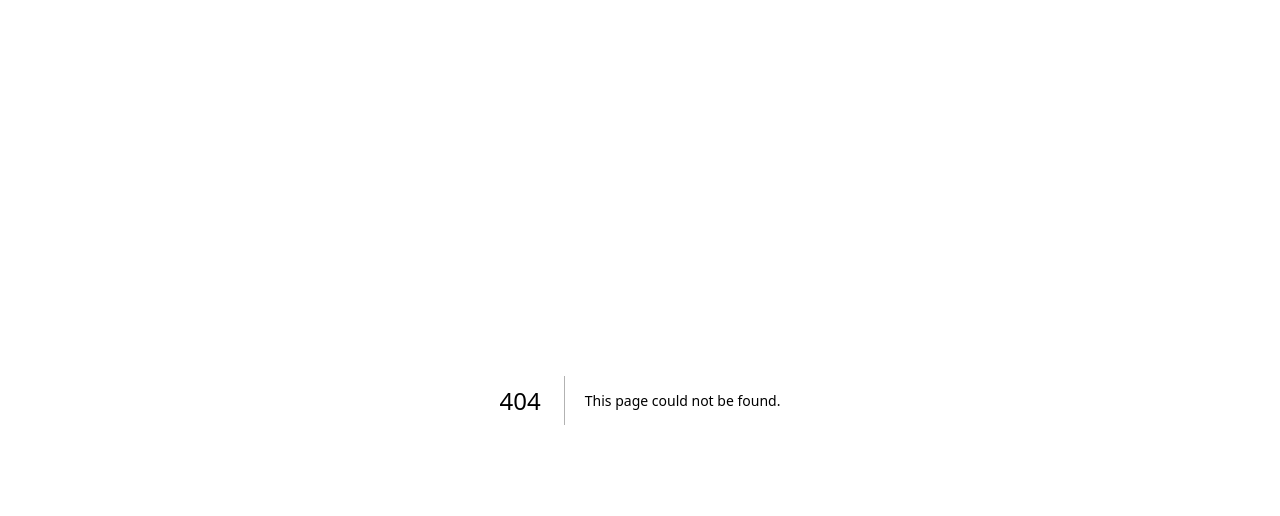
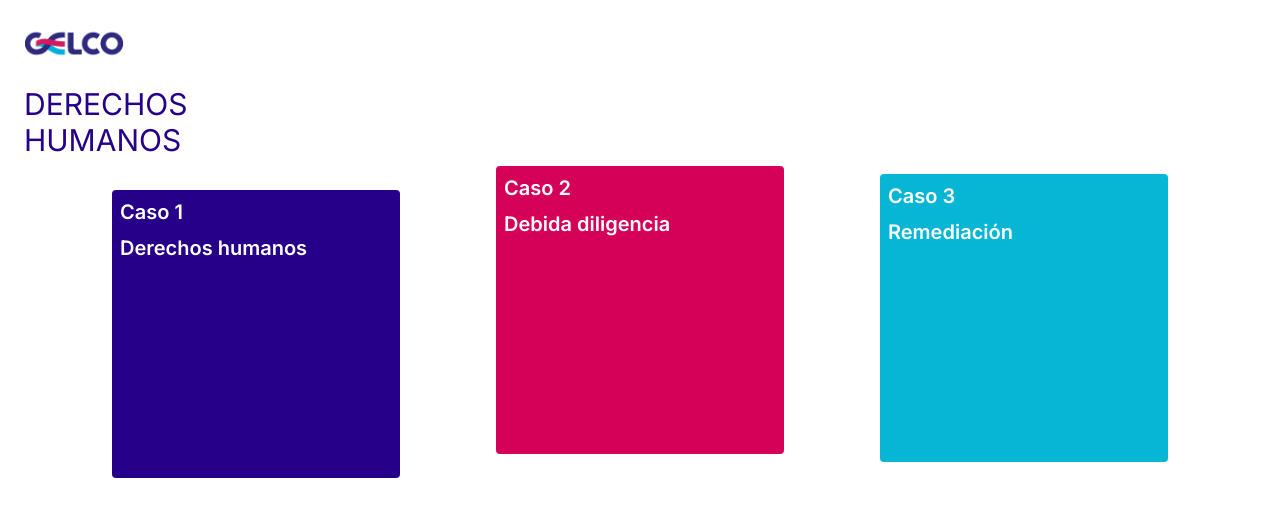
Before and after one commit to kkrlosdev/hr-project, a Next.js app: page /cases in a window 1280 px wide. Before the commit this address had no page. Shown: the top 516 px of the page. Built offline with nearby package versions, Linux system fonts and the light colour scheme.

Commit message:
Add Cases Section and Delete Background Image

```diff
--- /dev/null
+++ b/src/app/cases/page.js
@@ -0,0 +1,27 @@
+import {Logo} from "../components/Logo"
+
+export default function Cases(){
+    return (
+        <>
+            <header>
+                <Logo />
+                <h1 className="ml-6 text-3xl blue-gelco">DERECHOS <br/> HUMANOS </h1>
+            </header>
+
+            <main className="flex justify-center mt-2 space-x-24">
+                <section className="mt-6 text-xl font-semibold text-white transition-all rounded w-72 h-72 bg-blue-gelco">
+                    <h1 className="m-2">Caso 1</h1>
+                    <h2 className="m-2">Derechos humanos</h2>
+                </section>
+                <section className="text-xl font-semibold text-white transition-all rounded w-72 h-72 bg-pink-gelco">
+                    <h1 className="m-2">Caso 2</h1>
+                    <h2 className="m-2">Debida diligencia</h2>
+                </section>
+                <section className="mt-2 text-xl font-semibold text-white transition-all rounded w-72 h-72 bg-cyan-500">
+                    <h1 className="m-2">Caso 3</h1>
+                    <h2 className="m-2">Remediación</h2>
+                </section>
+            </main>
+        </>
+    )
+}
--- /dev/null
+++ b/src/app/components/Logo.jsx
@@ -0,0 +1,9 @@
+import Image from "next/image"
+
+export function Logo(){
+    return (
+        <span>
+          <Image src="/logo.png" alt="Gelco Logo" width={100} height={100} className="m-6"/>
+        </span>
+    )
+}
--- a/src/app/globals.css
+++ b/src/app/globals.css
@@ -2,17 +2,18 @@
 @tailwind components;
 @tailwind utilities;
 
-header{
-  background-image: url(../../public/background.png);
-  background-repeat: no-repeat;
-  background-size: cover;
-  width: 100%;
-  aspect-ratio: 1300/493;
-}
-
 .pink-gelco{
   color: #d50057;
 }
+
+.bg-pink-gelco{
+  background-color: #d50057
+}
+
+.bg-blue-gelco{
+  background-color: #270089;
+}
+
 
 .blue-gelco{
   color: #270089;
--- a/src/app/page.js
+++ b/src/app/page.js
@@ -1,4 +1,5 @@
 import Image from "next/image";
+import {Logo} from "./components/Logo"
 
 export default function Home() {
   return (
@@ -6,12 +7,12 @@ export default function Home() {
     <header>
 
       <section>
-        <span>
-          <Image src="/logo.png" alt="Hola" width={100} height={100} className="m-6"/>
-        </span>
-        <h1 className="ml-6 text-4xl w-fit">DERECHOS <br/> HUMANOS</h1>
+        <Logo />
+        <h1 className="ml-6 text-4xl w-fit blue-gelco">DERECHOS <br/> HUMANOS</h1>
         <h1 className="mt-1 text-2xl text-center blue-gelco">¡Comencemos la formación!</h1>
-        <a href="/" className="flex justify-center mt-2 text-xl font-bold pink-gelco">Comenzar</a>
+        <div className="flex justify-center mt-2">
+          <a href="/cases" className="mt-2 text-xl font-bold pink-gelco">Comenzar</a>
+        </div>
 
         <div className="absolute top-0 right-0 m-6">
           <button><Image src="/uk-icon.png" alt="UK" width={30} height={30} /></button>
```
